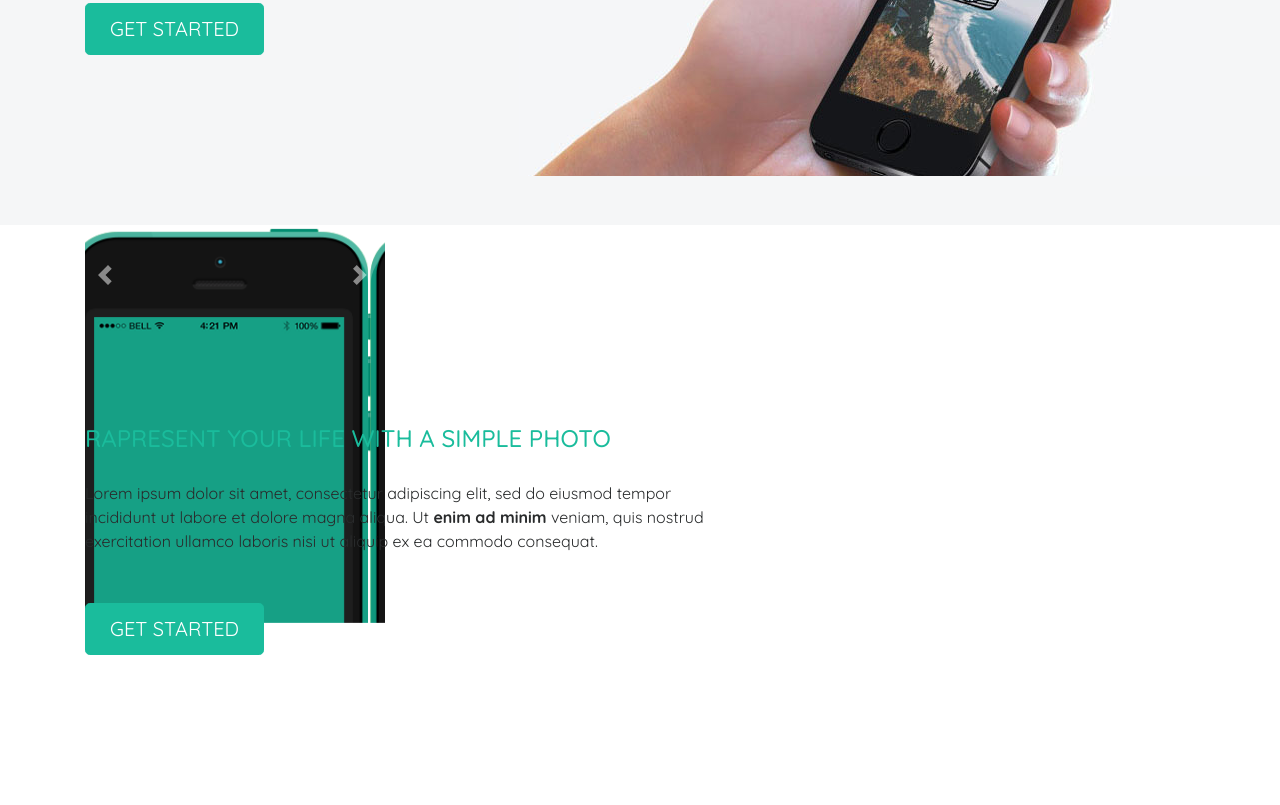
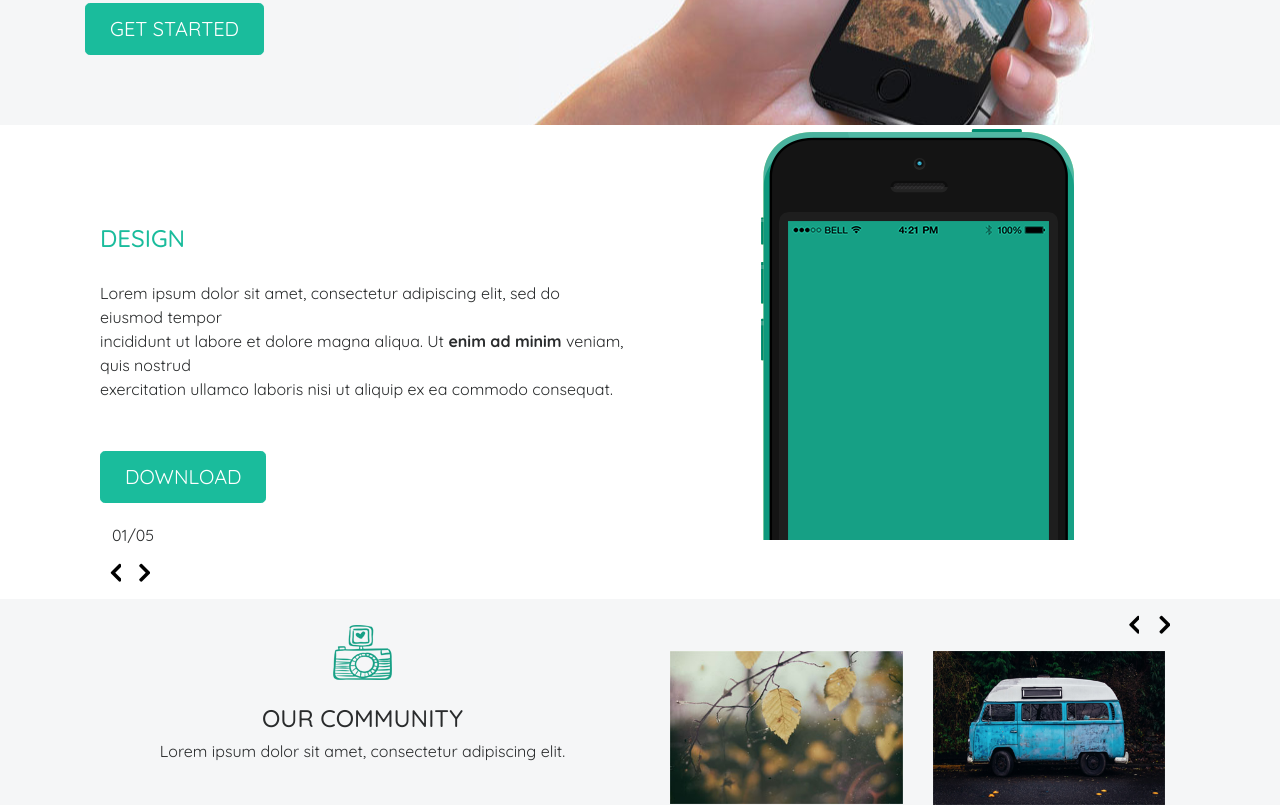
Before and after one commit to llucaso/PSD2HTML-Bootstrap4, a website: page index.html in a window 1280 px wide. Shown: the part 1075-1880 px from the top of the page. Before the commit the page ends 1730 px from the top, so only its background shows below. Drawn offline with nearby package versions, Linux system fonts and the light colour scheme.

Commit message:
RWD added

```diff
--- a/index.html
+++ b/index.html
@@ -46,39 +46,104 @@
 		</section>
 
 		<section>
-			<div class="container">
-				<div id="carouselExampleControls" class="carousel slide" data-ride="carousel">
-					<div class="carousel-inner">
-						<div class="carousel-item active">
-							<img class="d-block w-100" src="new-images/phone-hue1.png" alt="First slide">
+			<div class="container row download">
+
+
+				<div class="container slider-text col-md-12 col-lg-6">
+					<h4>design</h4>
+					<p>Lorem ipsum dolor sit amet, consectetur adipiscing elit, sed do eiusmod tempor<br> incididunt ut labore et dolore magna aliqua. Ut <b>enim ad minim</b> veniam, quis nostrud<br> exercitation ullamco laboris nisi ut aliquip ex ea commodo consequat.</p>
+					<button type="button" class="btn btn-primary btn-lg"><span>DOWNLOAD</span></button>
+					<div class="design-nav">
+							<div class="controler">
+								<span id="design-id" class="currentSlide">01</span>/<span id="design-max">05</span>
+							</div>
+							<a class="prev" href="#designControls" role="button" data-slide="prev">
+								<i id="design-left" class="fa fa-angle-left"></i>
+								<span class="sr-only">Previous</span>
+							</a>
+							<a class="next" href="#designControls" role="button" data-slide="next">
+								<i id="design-right" class="fa fa-angle-right"></i>
+								<span class="sr-only">Next</span>
+							</a>
 						</div>
-						<div class="carousel-item">
-							<img class="d-block w-100" src="new-images/phone-hue1.png" alt="Second slide">
+				</div>
+				<div class="container col-md-12 col-lg-6 phone">
+
+						<div id="designControls" class="carousel slide" data-ride="false" data-interval="false">
+							<div class="carousel-inner">
+								<div class="carousel-item active" data-number="01">
+									<img class="d-block" src="new-images/phone-hue1.png" alt="First hue">
+								</div>
+								<div class="carousel-item" data-number="02">
+									<img class="d-block" src="new-images/phone-hue2.png" alt="Second hue">
+								</div>
+								<div class="carousel-item" data-number="03">
+									<img class="d-block" src="new-images/phone-hue3.png" alt="Third hue">
+								</div>
+								<div class="carousel-item" data-number="04">
+									<img class="d-block" src="new-images/phone-hue4.png" alt="Fourth hue">
+								</div>
+								<div class="carousel-item" data-number="05">
+									<img class="d-block" src="new-images/phone-hue5.png" alt="Fifth hue">
+								</div>
+							</div>
 						</div>
-						<div class="carousel-item">
-							<img class="d-block w-100" src="new-images/phone-hue1.png" alt="Third slide">
-						</div>
-					</div>
-					<a class="carousel-control-prev" href="#carouselExampleControls" role="button" data-slide="prev">
-						<span class="carousel-control-prev-icon" aria-hidden="true"></span>
-						<span class="sr-only">Previous</span>
-					</a>
-					<a class="carousel-control-next" href="#carouselExampleControls" role="button" data-slide="next">
-						<span class="carousel-control-next-icon" aria-hidden="true"></span>
-						<span class="sr-only">Next</span>
-					</a>
+
 				</div>
 			</div>
+		</section>
 
-			<div class="container slider-text">
-				<h4>rapresent your life with a simple photo</h4>
-				<p>Lorem ipsum dolor sit amet, consectetur adipiscing elit, sed do eiusmod tempor<br> incididunt ut labore et dolore magna aliqua. Ut <b>enim ad minim</b> veniam, quis nostrud<br> exercitation ullamco laboris nisi ut aliquip ex ea commodo consequat.</p>
-				<button type="button" class="btn btn-primary btn-lg"><span>GET STARTED</span></button>
-			</div>
+		<section class="community">
+			<div class="container row">
+				<div class="col-md-12 col-lg-6 our-community">
+					<div class="photo-love">
+						<img src="new-images/logo-green.png">
+					</div>
+					<div class="text-our-comminity">
+						<h4>OUR COMMUNITY</h4>
+						<p>Lorem ipsum dolor sit amet, consectetur adipiscing elit.</p>
+					</div>
+				</div>
 
 
+
+				<div class="col-md-12 col-lg-6 carousel-db">
+					<div class="control-panel">
+						<a class="prev communityControls" href="#communityControls" role="button" data-slide="prev">
+							<i id="design-left" class="fa fa-angle-left"></i>
+							<span class="sr-only">Previous</span>
+						</a>
+						<a class="next communityControls" href="#communityControls" role="button" data-slide="next">
+							<i id="design-right" class="fa fa-angle-right"></i>
+							<span class="sr-only">Next</span>
+						</a>
+					</div>
+					<div id="communityControls" class="carousel slide" data-ride="false" data-interval="false">
+							<div class="carousel-inner">
+								<div class="carousel-item active" data-number="01">
+									<div class="row">
+										<div class="col community-slide">
+											<img src="new-images/slider-img-1.jpg" alt="First hue">
+										</div>
+										<div class="col community-slide">
+											<img src="new-images/slider-img-2.jpg" alt="First hue">
+										</div>
+									</div>
+								</div>
+								<div class="carousel-item" data-number="02">
+									<div class="row">
+										<div class="col community-slide">
+											<img src="new-images/slider-img-3.jpg" alt="First hue">
+										</div>
+										<div class="col community-slide">
+											<img src="new-images/slider-img-4.jpg" alt="First hue">
+										</div>
+									</div>
+								</div>
+							</div>
+					</div>
+				</div>
 		</section>
-
 
 
 
--- a/js/scripts.js
+++ b/js/scripts.js
@@ -1,33 +1,22 @@
-$(document).ready(function() {
-
-  var toggleAffix = function(affixElement, scrollElement, wrapper) {
-
-    var height = affixElement.outerHeight(),
-        top = wrapper.offset().top;
-
-    if (scrollElement.scrollTop() >= top){
-        wrapper.height(height);
-        affixElement.addClass("affix");
-    }
-    else {
-        affixElement.removeClass("affix");
-        wrapper.height('auto');
-    }
-
-  };
+$(function() {
+	// var numberOfActiveSlide = $('.active').data('number');
 
 
-  $('[data-toggle="affix"]').each(function() {
-    var ele = $(this),
-        wrapper = $('<div></div>');
 
-    ele.before(wrapper);
-    $(window).on('scroll resize', function() {
-        toggleAffix(ele, $(this), wrapper);
-    });
 
-    // init
-    toggleAffix(ele, $(window), wrapper);
-  });
+
+
+
+	// function numberChanger() {
+	// 	var numberOfActiveSlide = $('.active').data('number');
+	// 	$('.activeNumber').text(numberOfActiveSlide);
+
+	// };
+
+$('#designControls').on('slid.bs.carousel', function() {
+		var currentSlideName = $('#design-id');
+		var activeSlideNumber = $('div.active').data('number');
+		currentSlideName.text(activeSlideNumber);
+	});
 
 });
--- a/sass/main.sass
+++ b/sass/main.sass
@@ -1,22 +1,23 @@
 *
 	margin: 0
 	padding: 0
+	overflow-x: hidden
 	font-family: "Quicksand", sans-serif
-
+h1, h5, h4
+	overflow: hidden
 @import url('https://fonts.googleapis.com/css?family=Quicksand:300,400,500,700&subset=latin-ext')
-
 =size($size)
 	width: $size
 	height: $size
-
 =border-radius($radius)
 	-webkit-border-radius: $radius
 	-moz-border-radius: $radius
 	-ms-border-radius: $radius
 	border-radius: $radius
+$font: "Quicksand" sans-serif
 
-$font: "Quicksand" sans-serif
 $color: #1abc9c
+$bg-color: #f5f6f7
 
 //NAVIGATION
 .fixed-top
@@ -30,6 +31,7 @@ $color: #1abc9c
 		transition: 0.5s
 		&:hover
 			color: $color
+
 //HEADER
 .jumbotron
 	margin: 0
@@ -57,7 +59,6 @@ $color: #1abc9c
 		border-radius: 25px
 		background-color: $color
 		border-color: $color
-
 .social-container
 	position: absolute
 	bottom: 0
@@ -71,12 +72,10 @@ $color: #1abc9c
 			color: $color
 			font-size: 40px
 
-
-
 //PHOTOAPP
 .photoapp
 	display: flex
-	height: 500px
+	height: 400px
 	background-color: #f5f6f7
 	.text
 		height: 100%
@@ -94,18 +93,79 @@ $color: #1abc9c
 	.photoapp
 		.text
 			background-image: none
-
+			h4
+				margin-top: 45px
 
 //CAROUSEL
-.carousel
-	width: 300px
-	height: 100px
+.download
+	margin: 0 auto
 
 .slider-text
+	.btn
+		display: block
+		margin-bottom: 20px
+	a
+		color: #000000
+		text-decoration: none
 	h4
 			margin-top: 100px
 			text-transform: uppercase
 			color: $color
+			overflow: hidden
 	p
 		margin-top: 30px
 		margin-bottom: 50px
+.slider-text
+	a
+		font-size: 30px
+		i
+			margin: 10px 0px 0px 10px
+			font-weight: 700
+.controler
+	margin-left: 12px
+
+.carousel-item
+	img
+		margin: 0 auto
+
+// COMMUNITY
+.community
+	background-color: $bg-color
+	div
+		margin: 0 auto
+.our-community
+	// background-image: url('../new-images/logo-green.png')
+	// background-repeat: no-repeat
+	// background-position: center
+	// background-size: 150%
+	display: flex
+	justify-content: center
+	align-items: center
+	flex-direction: column
+
+	.text-our-comminity
+		margin-top: 25px
+		h4, p
+			text-align: center
+
+
+.community-slide
+	img
+		width: 100%
+.control-panel
+	display: flex
+	justify-content: flex-end
+	a
+		font-size: 30px
+		color: #000000
+		font-weight: 700
+		i
+			margin: 10px 10px 0px 10px
+			font-weight: 700
+
+@media screen and (max-width: 991px)
+	.community
+		div
+			margin-top: 10px
+	.control-panel
+		display: none
```
Also changed, not shown: css/main.css, 1 other file.
